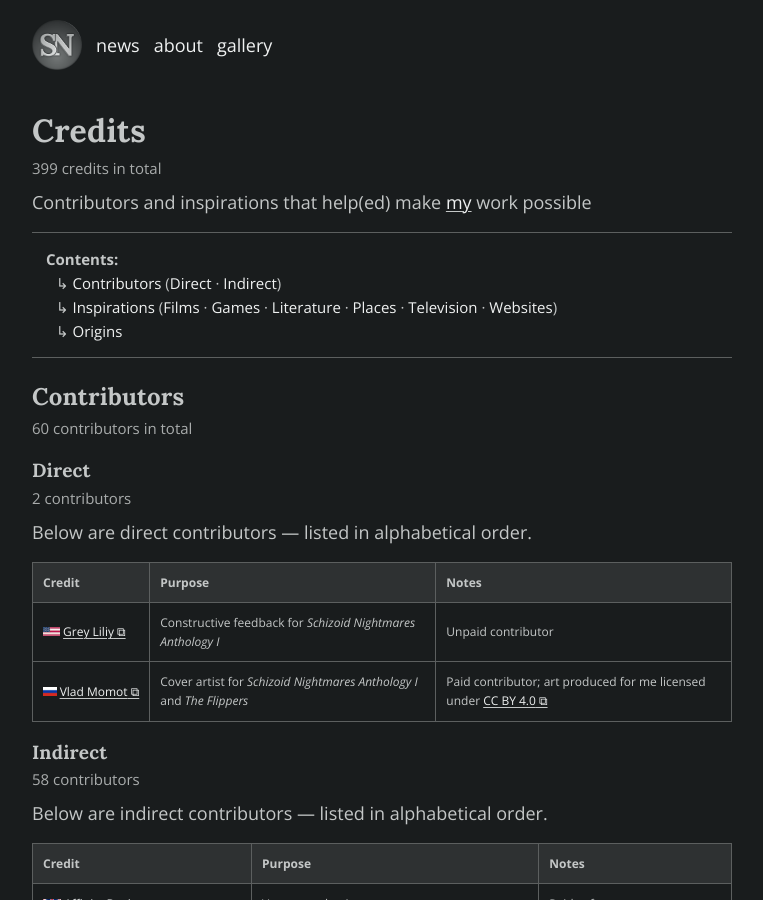
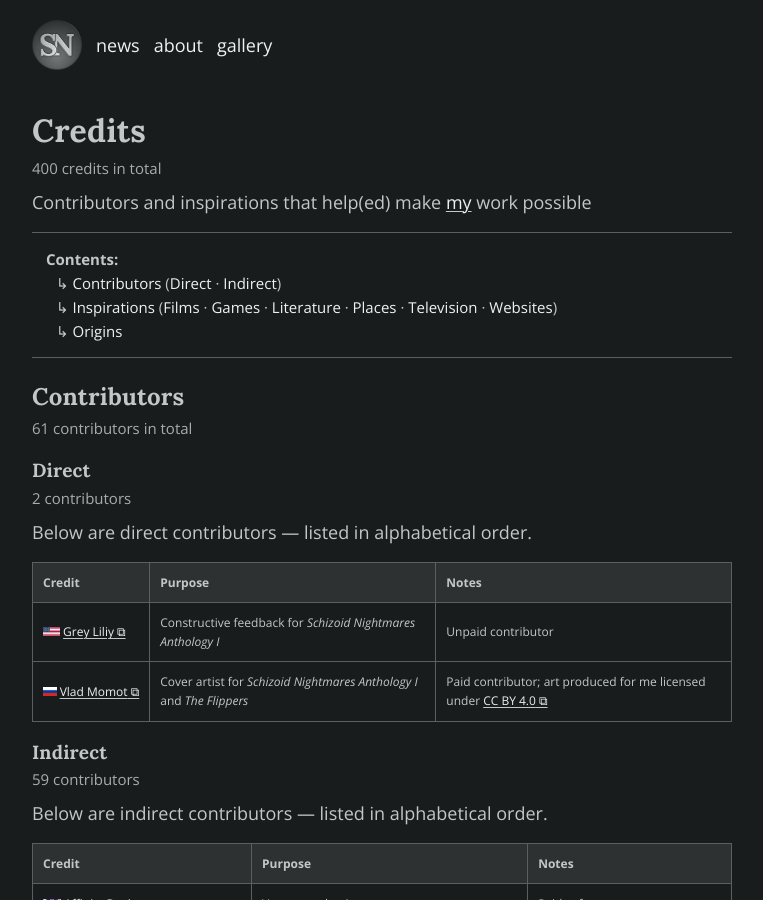
Before and after one commit to schizoidnightmares/schizoidnightmares.com, a Jekyll site: the page built from credits.md, in a window 1280 px wide and 900 px high. Shown: the whole window, without its empty margins (258-1021 px from the left). Built offline with Jekyll 4.4.1, drawn with Linux system fonts in a browser that asks for light colours; some of the changed text lies outside the part shown.

Commit message:
adding indirect contributor

```diff
--- a/_data/contributors.yaml
+++ b/_data/contributors.yaml
@@ -177,6 +177,11 @@
   url: https://github.com/apsislabs/jekyll-tidy
   usage: Plugin for tidying up HTML
   notes: Licensed under the <a href="https://github.com/apsislabs/jekyll-tidy/blob/master/LICENSE.txt" target="_blank">MIT License</a>
+
+- title: KandooAI
+  url: https://civitai.com/user/KandooAI
+  usage: <a href="https://civitai.com/models/133005/juggernaut-xl" target="_blank">Juggernaut XL</a>
+  notes: Free software under the <a href="https://github.com/Stability-AI/generative-models/blob/main/model_licenses/LICENSE-SDXL1.0" target="_blank">Stability AI CreativeML Open RAIL++-M License</a>
 
 - title: Kelly Lacy
   flag: us
--- a/credits.md
+++ b/credits.md
@@ -5,7 +5,7 @@
 ---
 
 # Credits
-399 credits in total
+400 credits in total
 {: .cap}
 
 Contributors and inspirations that help(ed) make [my](/about/) work possible
@@ -24,7 +24,7 @@
 {: .toc}
 
 ## Contributors
-60 contributors in total
+61 contributors in total
 {: .cap}
 
 ### Direct
@@ -36,7 +36,7 @@
 {% include contributors.html direct=1 %}
 
 ### Indirect
-58 contributors
+59 contributors
 {: .cap}
 
 Below are indirect contributors — listed in alphabetical order.
@@ -91,7 +91,7 @@
 
 The national origins of all credits
 
-{% include origin.html flag="us" perc="55.6" %}
+{% include origin.html flag="us" perc="55.5" %}
 {% include origin.html flag="gb" perc="12.0" %}
 {% include origin.html flag="ca" perc="4.8" %}
 {% include origin.html flag="de" perc="3.0" %}
```
